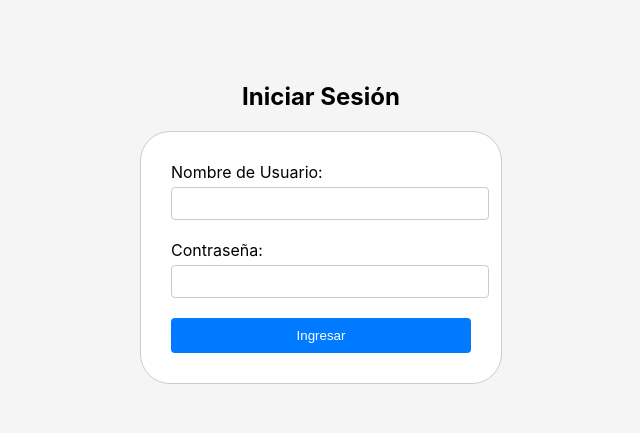
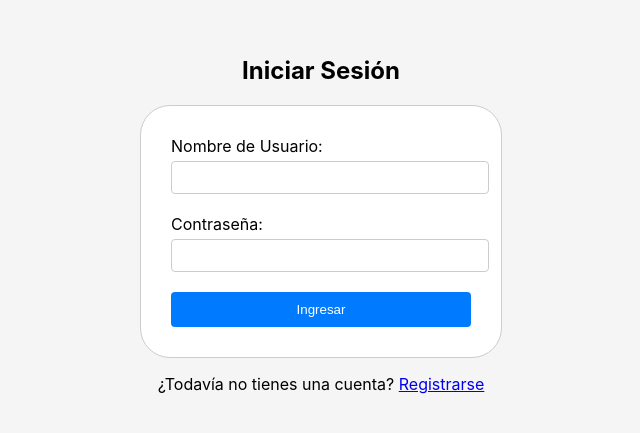
Before and after one commit to UPC-ApplicationSecurity-Project/AS_project, a React (Create React App) app in the folder frontend/: page /login in a window 1280 px wide. Shown: the part 177-610 px from the top of the page, without its empty margins (319-959 px from the left). Built offline with nearby package versions, Linux system fonts and the light colour scheme.

Commit message:
Link para Registrarse

```diff
--- a/frontend/src/Login.js
+++ b/frontend/src/Login.js
@@ -1,5 +1,5 @@
 import React, { useState } from 'react';
-import { useNavigate } from 'react-router-dom';
+import { useNavigate, Link } from 'react-router-dom';
 
 function Login({ onLoginSuccess }) {
   const [username, setUsername] = useState('');
@@ -12,7 +12,7 @@ function Login({ onLoginSuccess }) {
     e.preventDefault();
 
     // Simular validación del usuario
-    if (username === 'user' && password === 'pass') {
+    if (username === '1' && password === '1') {
       setError('');
 
       // Simulamos un token
@@ -55,6 +55,10 @@ function Login({ onLoginSuccess }) {
         {error && <p style={styles.error}>{error}</p>}
         <button type="submit" style={styles.button}>Ingresar</button>
       </form>
+      {/* Enlace para volver al Registrarse */}
+      <p style={styles.link}>
+        ¿Todavía no tienes una cuenta? <Link to="/register" style={styles.linkStyle}>Registrarse</Link>
+      </p>
     </div>
   );
 }
```
